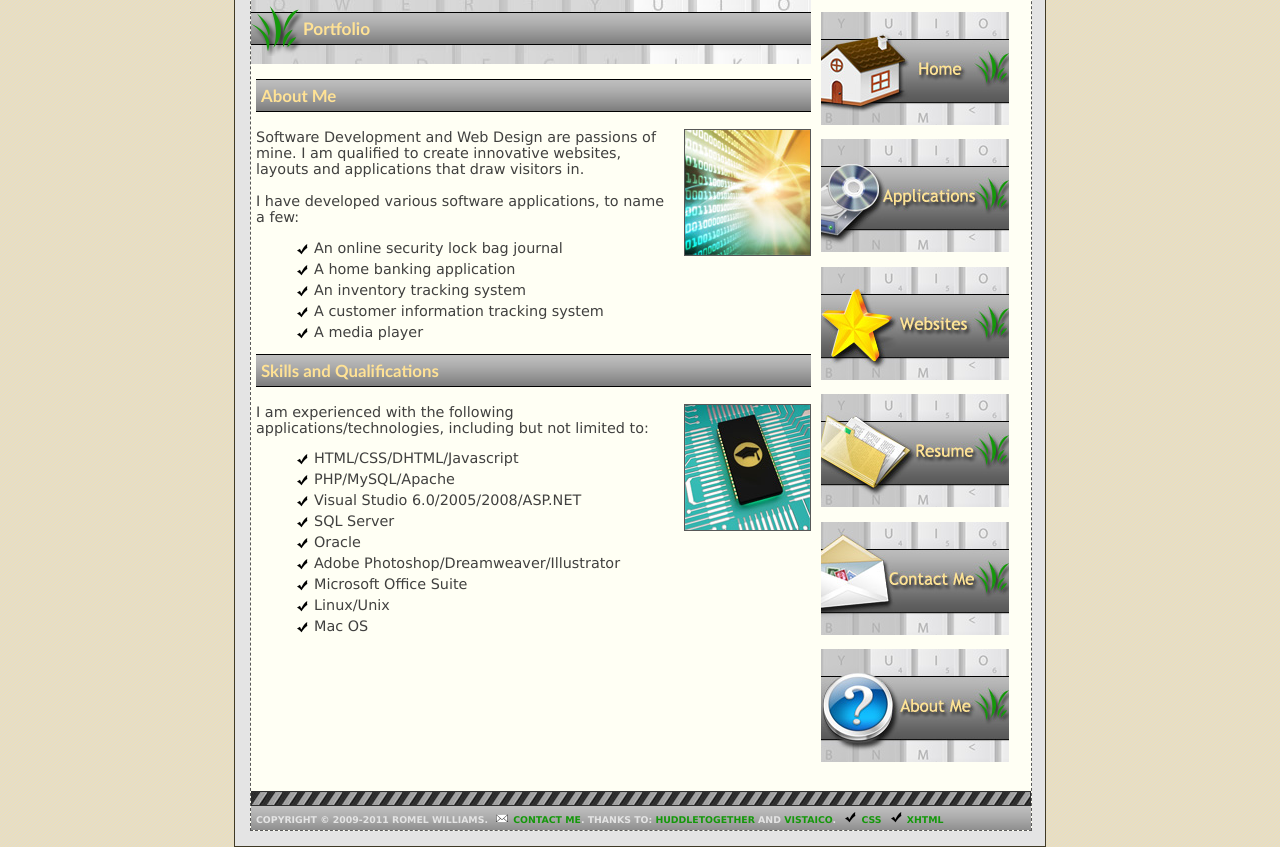
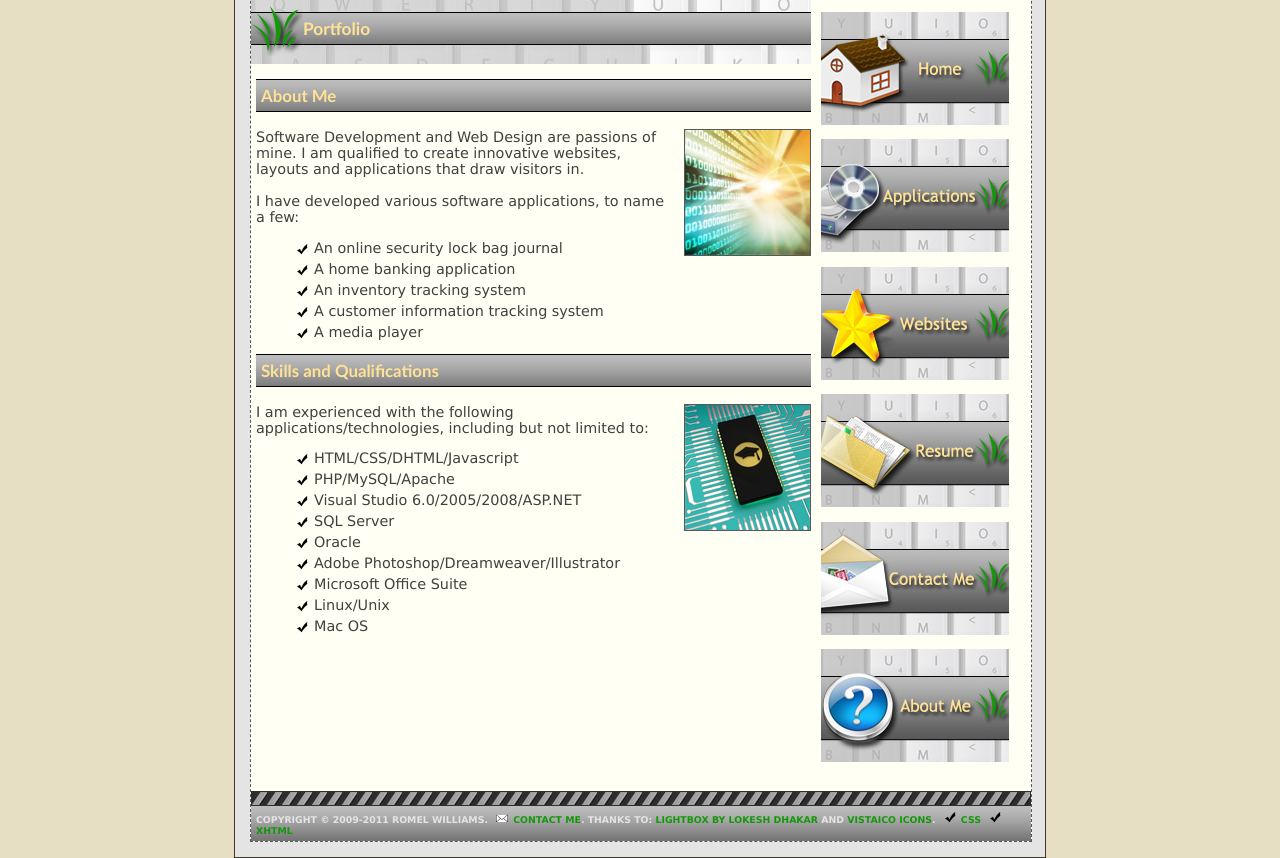
Before and after one commit to omerome83/Graduate-School-Final-Project, a plain HTML site: page index.html in a window 1280 px wide. Shown: the part 120-978 px from the top of the page. Drawn offline with Linux system fonts and the light colour scheme.

Commit message:
Update index.html
Updated the VistoICO and Lightbox URLs.

```diff
--- a/index.html
+++ b/index.html
@@ -167,12 +167,13 @@
             height="9"
             alt="Contact Me"
           /><a href="mailto:romel.williams@gmail.com">Contact Me</a>. Thanks to:
-          <a
-            href="http://www.huddletogether.com/projects/lightbox2/"
-            target="_blank"
-            >HuddleTogether</a
+          <a href="https://lokeshdhakar.com/projects/lightbox2/" target="_blank"
+            >Lightbox by Lokesh Dhakar</a
           >
-          and <a href="http://www.vistaico.com/">VistaICO</a>.
+          and
+          <a href="https://www.iconfinder.com/iconsets/VistaICO_Toolbar-Icons"
+            >VistaICO Icons</a
+          >.
           <!-- end #footer -->
           <img src="images/check.png" width="12" height="12" alt="Check" /><a
             href="http://jigsaw.w3.org/css-validator/validator?uri=https%3A%2F%2Fomerome83.github.io%2FGraduate-Degree-Final-Project%2F&profile=css3svg&usermedium=all&warning=1&vextwarning="
```
